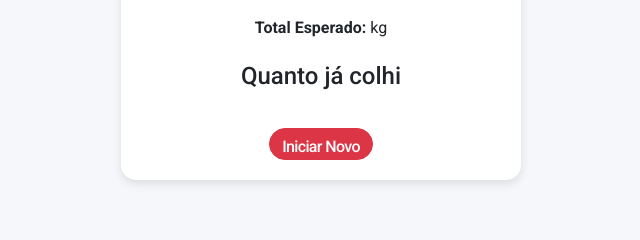
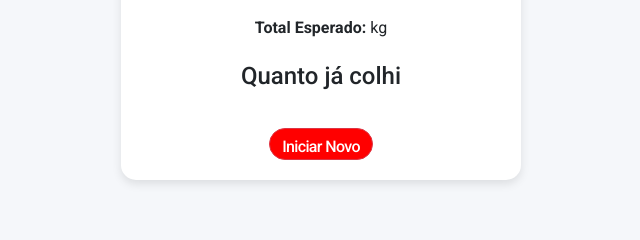
Before and after one commit to MatheusMV05/Projetos-2---G1, a Django app: page /celeiro/ in a window 1280 px wide. Shown: the part 481-721 px from the top of the page, without its empty margins (319-959 px from the left). Run offline with Django 5.2, Linux system fonts and the light colour scheme; the visitor is signed in with stand-in values (Sample User, id 1); data that the repository does not hold is empty; parts of the project's set-up code (start-up, migrations or seed data) failed here and were passed over.

Commit message:
Update button colors in celeiro.html for better visibility

```diff
--- a/ryb_agro_app/templates/celeiro.html
+++ b/ryb_agro_app/templates/celeiro.html
@@ -87,10 +87,10 @@
                 letter-spacing: -0.64px;
 			}
 			.btn-primary {
-				background-color: #28a745;
+				background-color: green;
 			}
 			.btn-danger {
-				background-color: #dc3545;
+				background-color: red;
 			}
 			.spinner-border {
 				vertical-align: middle;
```
